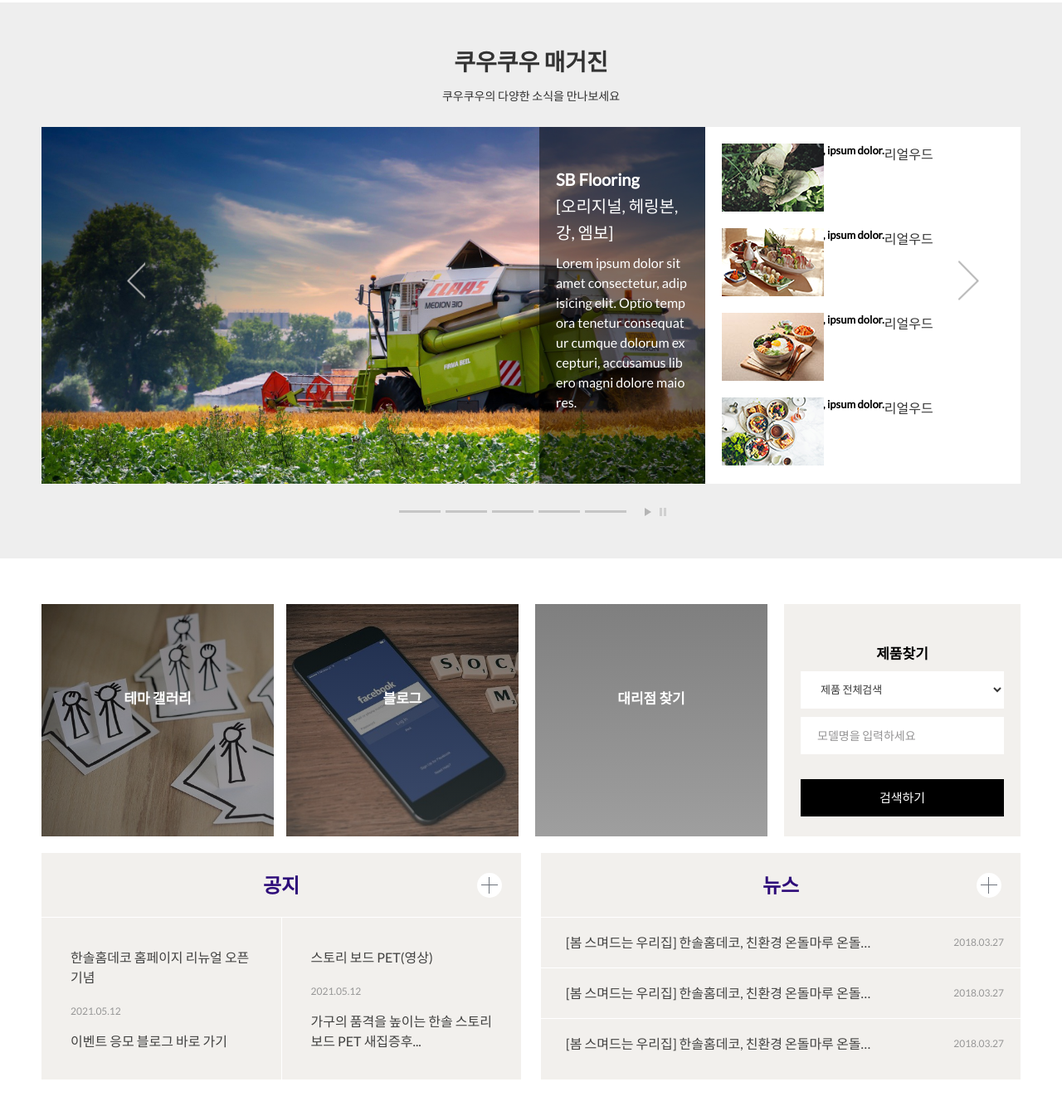
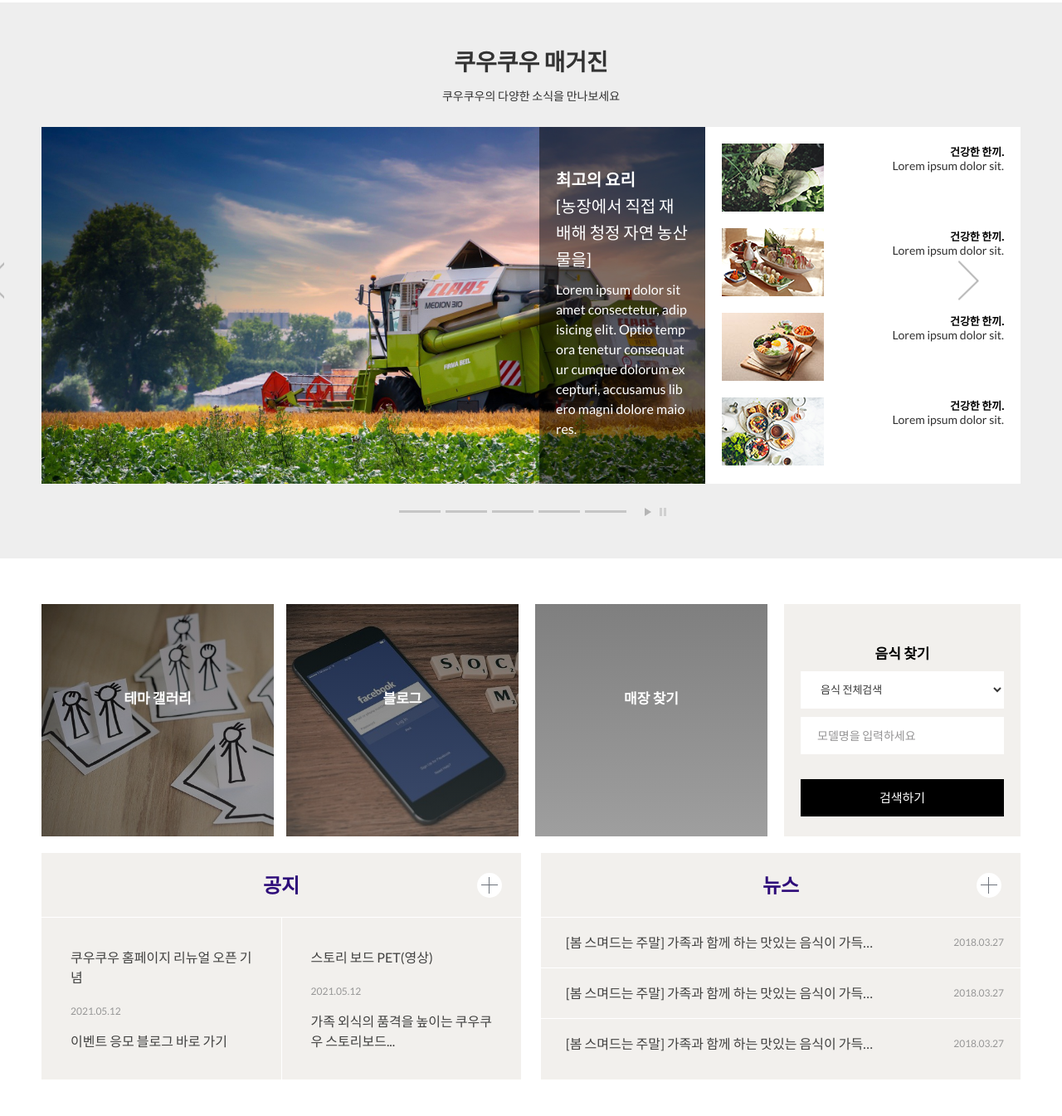
Before and after one commit to liondot/kuukuu, a plain HTML site: page index.html in a window 1280 px wide. Shown: the part 875-2220 px from the top of the page at 83% size. Drawn offline with Linux system fonts and the light colour scheme.

Commit message:
website done
website done

```diff
--- a/css/style.css
+++ b/css/style.css
@@ -320,11 +320,13 @@ width: 100%;
 
 .magazine .slide_box .right li a div {
   display: flex;
-  justify-content: center;
+  flex-direction: column;
+  /* justify-content: flex-end; */
   height: 82px;
   font-size: 16px;
   color: #333;
   position: relative;
+  text-align: right;
 }
 
 .magazine .slide_box .right li a img {
@@ -335,8 +337,13 @@ width: 100%;
 
 .magazine .slide_box .right li a strong {
   display: block;
+  height: 20px;
   font-size: 13px;
   color: #000;
+}
+
+.magazine .slide_box .right li a div p {
+  text-align: right;
 }
 
 .magazine.slide {
@@ -350,7 +357,7 @@ width: 100%;
 .magazine.slide .prev {
   position: absolute;
   top: 50%;
-  margin-left: 100px;
+  margin-left: -70px;
 }
 
 .magazine.slide .next {
--- a/index.html
+++ b/index.html
@@ -50,7 +50,7 @@
               <a href="#none" class="pause">일시정지</a>
             </div>
             <ul>
-              <li class="on"><a href="#">한솔홈데코 비전</a></li>
+              <li class="on"><a href="#">쿠우쿠우 비전</a></li>
               <li><a href="#none">신상품</a></li>
               <li><a href="#none">설명텍스트2</a></li>
               <li><a href="#none">설명텍스트3</a></li>
@@ -98,7 +98,7 @@
             <a href="#none" class="pause">일시정지</a>
           </div>
           <ul>
-            <li><a href="#none">한솔홈데코 비전</a></li>
+            <li><a href="#none">쿠우쿠우 비전</a></li>
             <li><a href="#none">xxx 신상품</a></li>
             <li><a href="#none">설명텍스트</a></li>
             <li><a href="#none">설명텍스트</a></li>
@@ -111,7 +111,7 @@
           <div>
             <div class="left">
               <div>
-                <h3>SB Flooring <span>[오리지널, 헤링본, 강, 엠보]</span></h3>
+                <h3>최고의 요리 <span>[농장에서 직접 재배해 청정 자연 농산물을]</span></h3>
                 <p>Lorem ipsum dolor sit amet consectetur, adipisicing elit. Optio tempora tenetur consequatur cumque dolorum excepturi, accusamus libero magni dolore maiores.</p>
                 <a href="#none">자세히보기</a>
               </div>
@@ -122,8 +122,8 @@
                 <a href="#none">
                   <div>
                     <img src="img/magazine_sub1.png" alt="">
-                    <strong>Lorem, ipsum dolor.</strong>
-                    리얼우드
+                    <strong>건강한 한끼.</strong>
+                    <p>Lorem ipsum dolor sit.</p>
                   </div>
                 </a>
               </li>
@@ -131,8 +131,8 @@
                 <a href="#none">
                   <div>
                     <img src="img/magazine_sub2.png" alt="">
-                    <strong>Lorem, ipsum dolor.</strong>
-                    리얼우드
+                    <strong>건강한 한끼.</strong>
+                    <p>Lorem ipsum dolor sit.</p>
                   </div>
                 </a>
               </li>
@@ -140,8 +140,8 @@
                 <a href="#none">
                   <div>
                     <img src="img/magazine_sub3.png" alt="">
-                    <strong>Lorem, ipsum dolor.</strong>
-                    리얼우드
+                    <strong>건강한 한끼.</strong>
+                    <p>Lorem ipsum dolor sit.</p>
                   </div>
                 </a>
               </li>
@@ -149,8 +149,8 @@
                 <a href="#none">
                   <div>
                     <img src="img/magazine_sub4.png" alt="">
-                    <strong>Lorem, ipsum dolor.</strong>
-                    리얼우드
+                    <strong>건강한 한끼.</strong>
+                    <p>Lorem ipsum dolor sit.</p>
                   </div>
                 </a>
               </li>
@@ -165,15 +165,15 @@
     <div class="clear">
       <div class="top clear">
         <ul>
-          <li><a href="#none">테마 갤러리 <span>한솔의 행복한 삶의 공간 이야기</span></a></li>
-          <li><a href="#none">블로그 <span>소소한 한솔 인테리어 이야기</span></a></li>
-          <li><a href="#none">대리점 찾기 <span>가까운 한솔홈데코 매장 확인</span></a></li>
+          <li><a href="#none">테마 갤러리 <span>행복한 삶의 공간 이야기</span></a></li>
+          <li><a href="#none">블로그 <span>소소한 쿠우쿠우 요리 이야기</span></a></li>
+          <li><a href="#none">매장 찾기 <span>가까운 매장 확인</span></a></li>
         </ul>
         <div>
-          <h2>제품찾기</h2>
+          <h2>음식 찾기</h2>
           <div>
             <select title="검색조건 선택">
-              <option>제품 전체검색</option>
+              <option>음식 전체검색</option>
             </select>
           </div>
           <div><input type="search" title="모델명 입력" placeholder="모델명을 입력하세요"></div>
@@ -186,7 +186,7 @@
           <ul>
             <li>
               <a href="#none">
-                <span>한솔홈데코 홈페이지 리뉴얼 오픈 기념</span>
+                <span>쿠우쿠우 홈페이지 리뉴얼 오픈 기념</span>
                 <p>2021.05.12</p>
                 <strong>이벤트 응모 블로그 바로 가기</strong>
               </a>
@@ -195,7 +195,7 @@
             <a href="#none">
               <span>스토리 보드 PET(영상)</span>
               <p>2021.05.12</p>
-              <strong>가구의 품격을 높이는 한솔 스토리보드 PET 새집증후...</strong>
+              <strong>가족 외식의 품격을 높이는 쿠우쿠우 스토리보드...</strong>
             </a>
         </li>
           </ul>
@@ -205,17 +205,17 @@
           <h2>뉴스</h2>
           <ul>
             <li>
-              <a href="#none">[봄 스며드는 우리집] 한솔홈데코, 친환경 온돌마루 온돌마루·벽지·도어 '집안이 산뜻'
+              <a href="#none">[봄 스며드는 주말] 가족과 함께 하는 맛있는 음식이 가득한곳에 놀러오세요
               <p>2018.03.27</p>
               </a>
             </li>
             <li>
-              <a href="#none">[봄 스며드는 우리집] 한솔홈데코, 친환경 온돌마루 온돌마루·벽지·도어 '집안이 산뜻'
+              <a href="#none">[봄 스며드는 주말] 가족과 함께 하는 맛있는 음식이 가득한곳에 놀러오세요
               <p>2018.03.27</p>
               </a>
             </li>
             <li>
-              <a href="#none">[봄 스며드는 우리집] 한솔홈데코, 친환경 온돌마루 온돌마루·벽지·도어 '집안이 산뜻'
+              <a href="#none">[봄 스며드는 주말] 가족과 함께 하는 맛있는 음식이 가득한곳에 놀러오세요
               <p>2018.03.27</p>
               </a>
             </li>
@@ -229,10 +229,10 @@
   <section class="banner">
     <h2 class="hide">주요서비스</h2>
     <ul>
-      <li><a href="#none"><strong>가구컴포넌스</strong>소재부터 가구 도어까지</a></li>
-      <li><a href="#none"><strong>가구컴포넌스</strong>소재부터 가구 도어까지</a></li>
-      <li><a href="#none"><strong>가구컴포넌스</strong>소재부터 가구 도어까지</a></li>
-      <li><a href="#none"><strong>가구컴포넌스</strong>소재부터 가구 도어까지</a></li>
+      <li><a href="#none"><strong>음식 둘러보기</strong>재료부터 차원이 다른 요리</a></li>
+      <li><a href="#none"><strong>음식 둘러보기</strong>재료부터 차원이 다른 요리</a></li>
+      <li><a href="#none"><strong>음식 둘러보기</strong>재료부터 차원이 다른 요리</a></li>
+      <li><a href="#none"><strong>음식 둘러보기</strong>재료부터 차원이 다른 요리</a></li>
     </ul>
   </section>
   <!-- banner  -->
```
